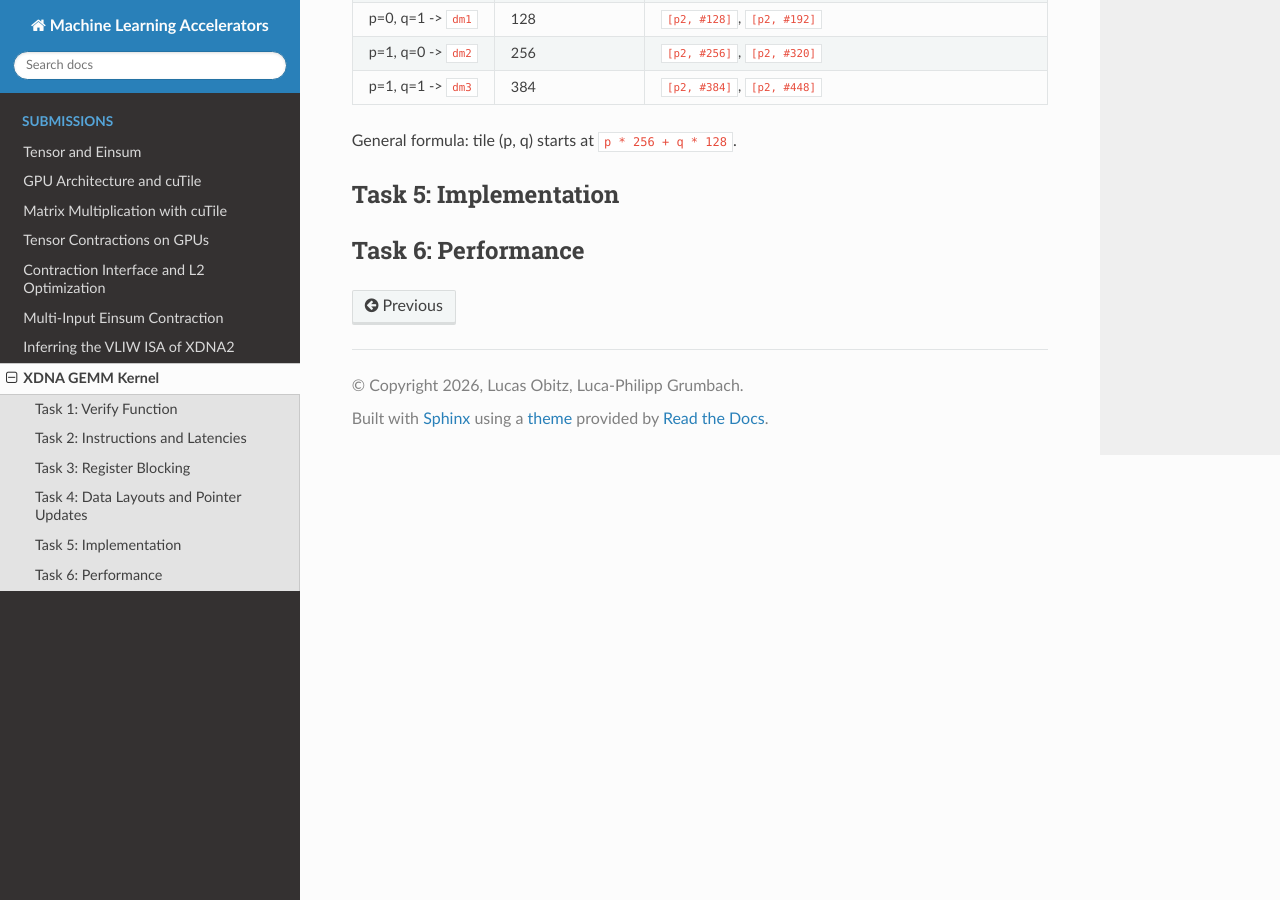
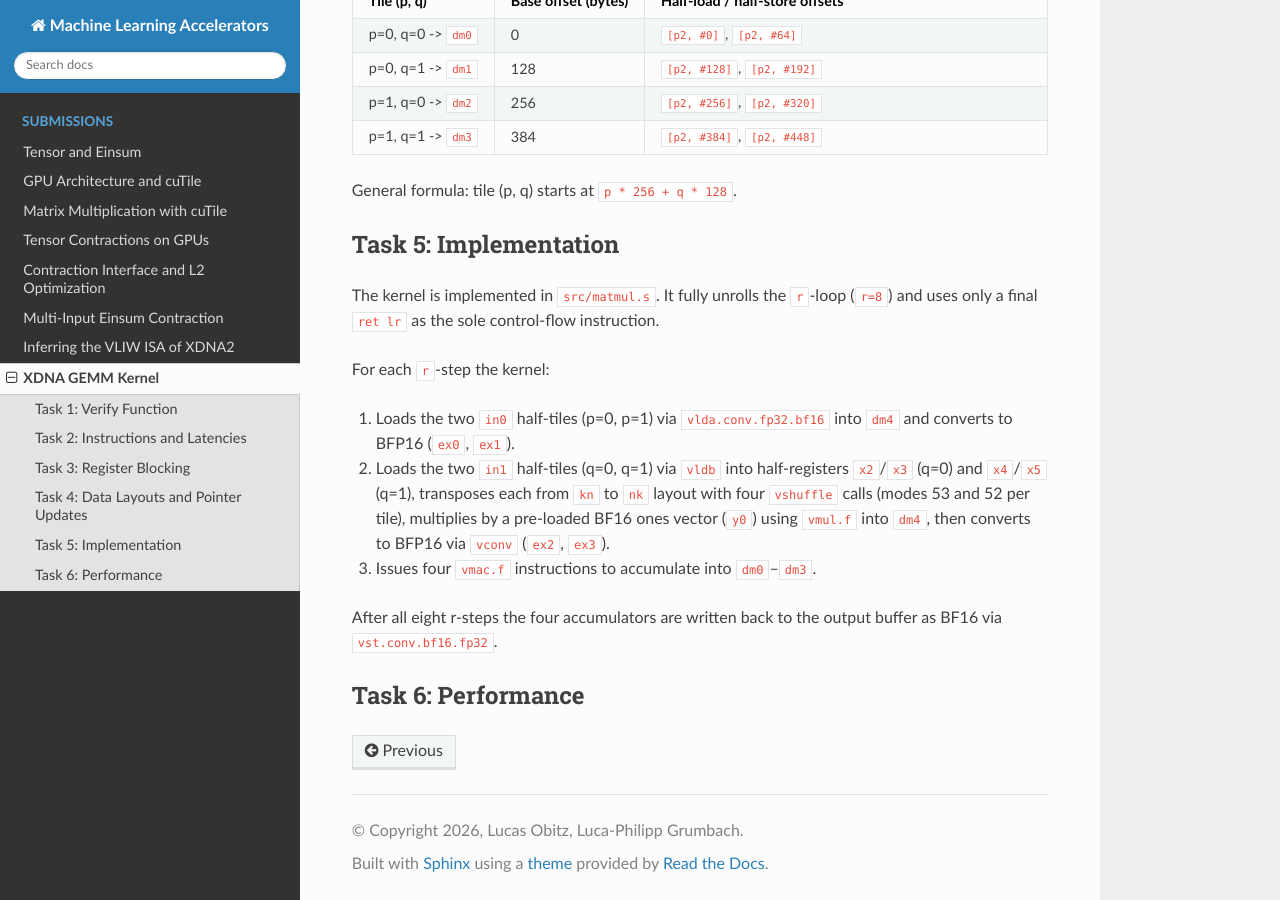
Before and after one commit to Shad00Z/machine-learning-accelerators, a Sphinx documentation site: the page built from docs/source/submissions/08_xdna_gemm_kernel.rst, in a window 1280 px wide and 900 px high, scrolled down 2827 px. Built offline with Sphinx 7.4.7 and the Read the Docs theme 3.1.0, drawn with Linux system fonts in a browser that asks for light colours; some of the changed text lies outside the part shown.

Commit message:
task 5 draft

```diff
--- a/docs/source/submissions/08_xdna_gemm_kernel.rst
+++ b/docs/source/submissions/08_xdna_gemm_kernel.rst
@@ -68,13 +68,14 @@ Since the conversion is not needed until the end of the ``r``-loop, we can reuse
 
 ``in0`` is loaded directly as FP32 via ``vlda.conv.fp32.bf16`` into ``dm4``
 (two half-registers ``cml4`` / ``cmh4``) and then converted to BFP16 with ``vconv.bfp16ebs8.fp32``.
-The two ``p`` tiles produce ``ex0`` (``p=0``) and ``ex2`` (``p=1``).
+The two ``p`` tiles produce ``ex0`` (``p=0``) and ``ex1`` (``p=1``).
 
 ``in1`` is in ``kn`` layout and must first be transposed to ``nk`` before conversion.
-It is loaded into vector registers ``x2`` / ``x4`` via ``vldb``, transposed with ``vshuffle``,
-element-wise multiplied by a BF16 ones vector (``x0``, ``x1``) using ``vmul.f`` into ``dm4``,
+It is loaded into vector half-registers ``x2`` / ``x3`` (q=0) and ``x4`` / ``x5`` (q=1) via ``vldb``,
+transposed with four ``vshuffle`` calls (modes 53 and 52 per tile),
+element-wise multiplied by a pre-loaded BF16 ones vector (``y0``) using ``vmul.f`` into ``dm4``,
 then converted to BFP16 via ``vconv``.
-The two ``q`` tiles produce ``ex4`` (``q=0``) and ``ex6`` (``q=1``).
+The two ``q`` tiles produce ``ex2`` (``q=0``) and ``ex3`` (``q=1``).
 
 .. list-table:: Register Blocking
    :widths: 20 80
@@ -87,12 +88,13 @@ The two ``q`` tiles produce ``ex4`` (``q=0``) and ``ex6`` (``q=1``).
        | ``dm2`` (p=1, q=0), ``dm3`` (p=1, q=1)
    * - ``in0``
      - | ``dm4`` (FP32 temporary, shared with ``in1``)
-       | ``ex0`` (p=0, BFP16), ``ex2`` (p=1, BFP16)
+       | ``ex0`` (p=0, BFP16), ``ex1`` (p=1, BFP16)
    * - ``in1``
-     - | ``x0``, ``x1`` (BF16 ones constant)
-       | ``x2``, ``x4`` (BF16 load, reused each iteration)
+     - | ``y0`` (BF16 ones constant, full 1024-bit Y-register)
+       | ``x2``, ``x3`` (q=0 BF16 half-loads, reused each iteration)
+       | ``x4``, ``x5`` (q=1 BF16 half-loads, reused each iteration)
        | ``dm4`` (FP32 temporary, shared with ``in0``)
-       | ``ex4`` (q=0, BFP16), ``ex6`` (q=1, BFP16)
+       | ``ex2`` (q=0, BFP16), ``ex3`` (q=1, BFP16)
 
 Task 4: Data Layouts and Pointer Updates
 ------------------------------------------
@@ -195,5 +197,16 @@ General formula: tile (p, q) starts at ``p * 256 + q * 128``.
 Task 5: Implementation
 ------------------------------------------
 
+The kernel is implemented in ``src/matmul.s``.
+It fully unrolls the ``r``-loop (``r=8``) and uses only a final ``ret lr`` as the sole control-flow instruction.
+
+For each ``r``-step the kernel:
+
+1. Loads the two ``in0`` half-tiles (p=0, p=1) via ``vlda.conv.fp32.bf16`` into ``dm4`` and converts to BFP16 (``ex0``, ``ex1``).
+2. Loads the two ``in1`` half-tiles (q=0, q=1) via ``vldb`` into half-registers ``x2``/``x3`` (q=0) and ``x4``/``x5`` (q=1), transposes each from ``kn`` to ``nk`` layout with four ``vshuffle`` calls (modes 53 and 52 per tile), multiplies by a pre-loaded BF16 ones vector (``y0``) using ``vmul.f`` into ``dm4``, then converts to BFP16 via ``vconv`` (``ex2``, ``ex3``).
+3. Issues four ``vmac.f`` instructions to accumulate into ``dm0``–``dm3``.
+
+After all eight r-steps the four accumulators are written back to the output buffer as BF16 via ``vst.conv.bf16.fp32``.
+
 Task 6: Performance
 ------------------------------------------
```
Also changed, not shown: 1 other file.
